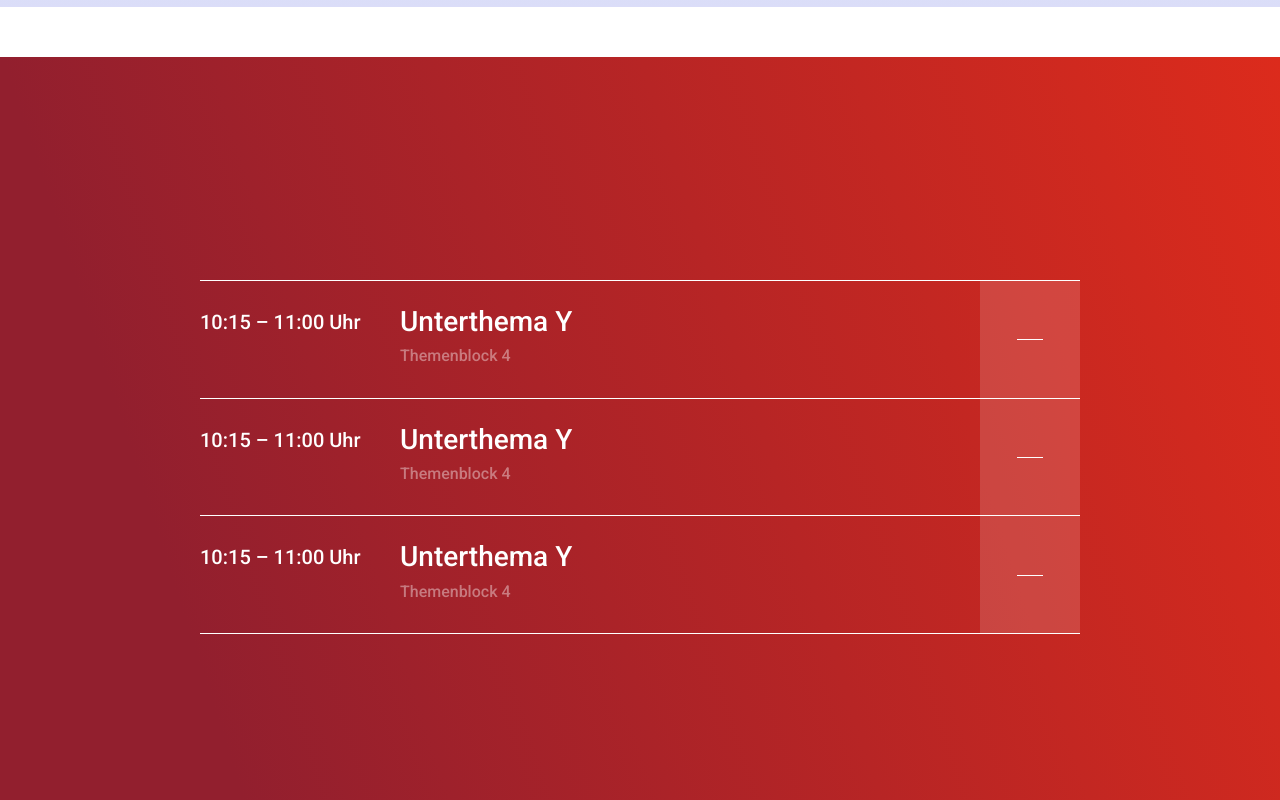
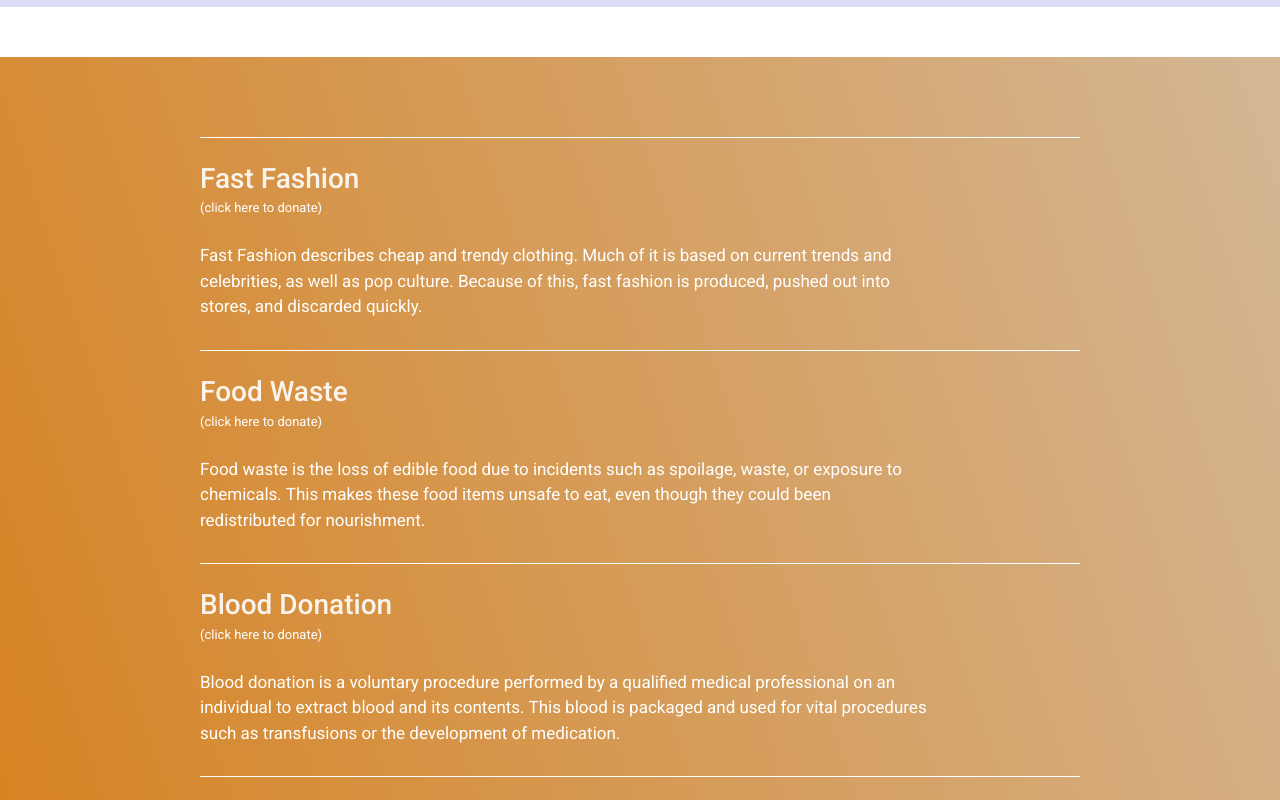
Before and after one commit to thinkingjet/PTC, a React (Create React App) app: page / in a window 1280 px wide. Shown: the part 580-1380 px from the top of the page. Built offline with nearby package versions, Linux system fonts and the light colour scheme; a web font is replaced by a local one.

Commit message:
Info completed

```diff
--- a/src/Componenets/Info/Info.css
+++ b/src/Componenets/Info/Info.css
@@ -4,8 +4,8 @@
     align-items: center;
     height: 100vh;
     width: 100vw;
-    padding: 0 200px;
-    background-image: linear-gradient(72deg, #921f2e 17%, #dc2b1c 100%);
+    padding: 50px 200px;
+    background-image: linear-gradient(72deg, #d78322 0%, #d4b795 100%);
     color: #fff;
 }
 
@@ -14,11 +14,8 @@
     display: flex;
     flex-direction: column;
 }
-.accordion-wrap a {
+.accordion-wrap div {
     color: #fff;
-    text-decoration: none;
-}
-.accordion-wrap a:hover {
     text-decoration: none;
 }
 .accordion-wrap .accordion {
@@ -52,7 +49,9 @@
    }
 }
 .accordion-wrap .accordion .content {
-    padding: 0 120px 30px 200px;
+    font-size: 17px;
+    padding-bottom: 30px;
+    width: 83%;
 }
 @media (max-width: 1200px) {
     .accordion-wrap .accordion .content {
@@ -93,3 +92,17 @@
     opacity: 1;
     transform: rotate(0);
 }
+
+.title h3 {
+    opacity: 90%;
+    margin-bottom: 0px;
+}
+
+.title h7 {
+    font-size: 13px;
+}
+
+.title a {
+    text-decoration: none;
+    cursor: pointer;
+}
--- a/src/Componenets/Info/Info.js
+++ b/src/Componenets/Info/Info.js
@@ -5,66 +5,48 @@ function Info() {
   return (
         <div class="accordion-container">
             <div class="accordion-wrap">
-                <a class="accordion">
+                <div class="accordion">
                     <div class="teaser">
-                        <div class="time">
-                            <h5>10:15 – 11:00 Uhr</h5>
-                        </div>
                         <div class="title">
-                            <h3>Unterthema Y</h3>
-                            <h6 class="theme">Themenblock 4</h6>
+                            <h3>Fast Fashion</h3>
+                            <a><h7>(click here to donate)</h7></a>
                         </div>
                     </div>
-                    <div class="collapse" id="collapseOne">
+                    <div id="collapseOne">
                         <div class="content">
-                            Anim pariatur cliche reprehenderit, enim eiusmod high life accusamus terry richardson ad squid. Nihil anim keffiyeh helvetica, craft beer labore wes anderson cred nesciunt sapiente ea proident.
+                            Fast Fashion describes cheap and trendy clothing. Much of it is based on current trends and celebrities, as well as pop culture. Because of this, fast fashion is produced, pushed out into stores, and discarded quickly.
                         </div>
                     </div>
-                    <div class="accordion-toggle">
-                        <span class="one"></span>
-                        <span class="two"></span>
-                    </div>
-                </a>
-                <a class="accordion" data-toggle="collapse" href="#collapseTwo" role="button" aria-expanded="false" >
+                </div>
+
+                <div class="accordion">
                     <div class="teaser">
-                        <div class="time">
-                            <h5>10:15 – 11:00 Uhr</h5>
-                        </div>
                         <div class="title">
-                            <h3>Unterthema Y</h3>
-                            <h6 class="theme">Themenblock 4</h6>
+                            <h3>Food Waste</h3>
+                            <a><h7>(click here to donate)</h7></a>
                         </div>
                     </div>
-                    <div class="collapse" id="collapseTwo">
+                    <div id="collapseTwo">
                         <div class="content">
-                            Anim pariatur cliche reprehenderit, enim eiusmod high life accusamus terry richardson ad squid. Nihil anim keffiyeh helvetica, craft beer labore wes anderson cred nesciunt sapiente ea proident.
+                            Food waste is the loss of edible food due to incidents such as spoilage, waste, or exposure to chemicals. This makes these food items unsafe to eat, even though they could been redistributed for nourishment.
                         </div>
                     </div>
-                    <div class="accordion-toggle">
-                        <span class="one"></span>
-                        <span class="two"></span>
-                    </div>
-                </a>
-                <a class="accordion" data-toggle="collapse" href="#collapseThree" role="button" aria-expanded="false" >
+                </div>
+
+                <div class="accordion">
                     <div class="teaser">
-                        <div class="time">
-                            <h5>10:15 – 11:00 Uhr</h5>
-                        </div>
                         <div class="title">
-                            <h3>Unterthema Y</h3>
-                            <h6 class="theme">Themenblock 4</h6>
+                            <h3>Blood Donation</h3>
+                            <a><h7>(click here to donate)</h7></a>
                         </div>
                     </div>
-                    <div class="collapse" id="collapseThree">
+                    <div id="collapseThree">
                         <div class="content">
-                            Anim pariatur cliche reprehenderit, enim eiusmod high life accusamus terry richardson ad squid. Nihil anim keffiyeh helvetica, craft beer labore wes anderson cred nesciunt sapiente ea proident.
+                            Blood donation is a voluntary procedure performed by a qualified
+                            medical professional on an individual to extract blood and its contents. This blood is packaged and used for vital procedures such as transfusions or the development of medication.
                         </div>
                     </div>
-                    <div class="accordion-toggle">
-                        <span class="one"></span>
-                        <span class="two"></span>
-                    </div>
-                </a>
+                </div>
             </div>
         </div>
     );
```
